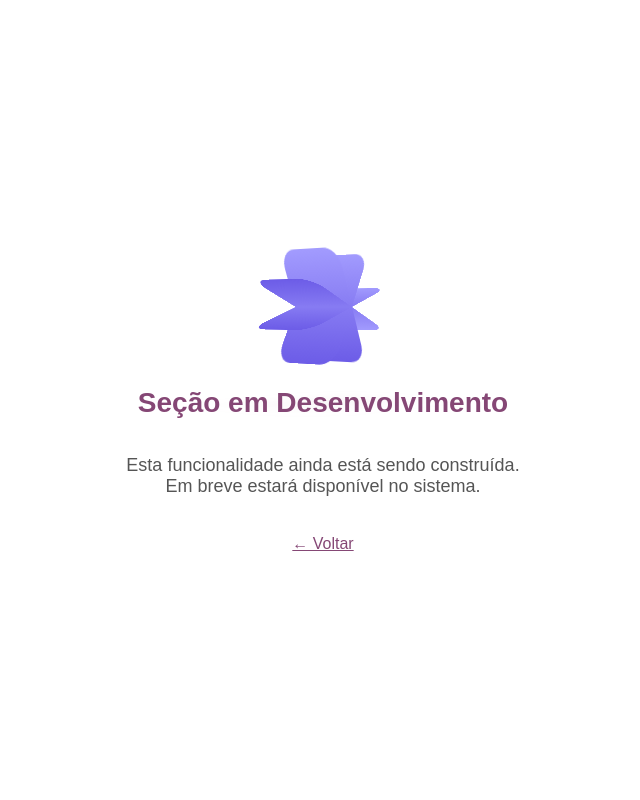
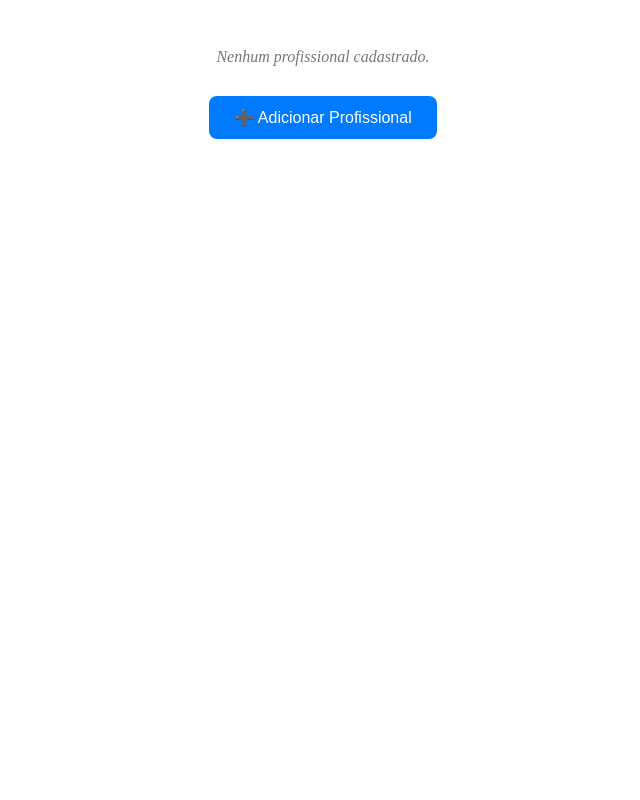
Before and after one commit to Ricardo-FPSilva/ProjetoCabeloCom, a PHP site: page /container/profissionais in a window 1280 px wide. Shown: the whole page, without its empty margins (317-957 px from the left). Run offline with PHP 8.4, Linux system fonts and the light colour scheme.

Commit message:
Inclusão da tela profissionais

```diff
--- a/container/profissionais/index.php
+++ b/container/profissionais/index.php
@@ -1,105 +1,27 @@
 <!DOCTYPE html>
-<html lang="pt-br">
+<html lang="pt-BR">
+
 <head>
-    <meta charset="UTF-8">
-    <meta name="viewport" content="width=device-width, initial-scale=1.0">
-    <title>Seção em Desenvolvimento</title>
-    <style>
-        body {
-            min-height: 100vh;
-            background: #ffffff;
-            margin: 0;
-            display: flex;
-            flex-direction: column;
-            justify-content: center;
-            align-items: center;
-            font-family: Arial, sans-serif;
-            color: #333;
-            text-align: center;
-        }
+    <meta charset="UTF-8" />
+    <meta name="viewport" content="width=device-width, initial-scale=1.0" />
+    <title>Informações dos Profissionais</title>
+    <link rel="stylesheet" href="style.css" />
+    <script src="script.js" defer></script>
+</head>
 
-        h1 {
-            margin-top: 20px;
-            font-size: 28px;
-            color: #854775;
-        }
+<body>
 
-        p {
-            font-size: 18px;
-            color: #555;
-            max-width: 80%;
-        }
-
-        .box {
-            position: relative;
-            transform-style: preserve-3d;
-            width: 80px;
-            height: 120px;
-            transform: perspective(1000px) rotateY(-45deg);
-        }
-
-        .box::before {
-            content: "";
-            position: absolute;
-            left: 0;
-            bottom: -110px;
-            width: 90px;
-            height: 150px;
-            background: #85477522;
-            transform: rotateX(90deg);
-            filter: blur(30px);
-            opacity: 0.3;
-        }
-
-        .box div {
-            position: absolute;
-            inset: 0;
-            transform-style: preserve-3d;
-            animation: animate 5s linear infinite;
-        }
-
-        .box div span {
-    position: absolute;
-    inset: 0;
-    background: linear-gradient(0deg, #a29bfe, #6C5CE7); /* novo degradê roxo */
-    border-radius: 20px;
-    transform: rotateX(calc(var(--i) * 45deg));
-    transform-style: preserve-3d;
-}
-
-
-        @keyframes animate {
-            0% {
-                transform: perspective(1000px) rotateX(0deg);
-            }
-            100% {
-                transform: perspective(1000px) rotateX(359deg);
-            }
-        }
-
-        a {
-            margin-top: 20px;
-            color: #854775;
-            text-decoration: underline;
-        }
-
-        a:hover {
-            color: #a15a9b;
-        }
-    </style>
-</head>
-<body>
-    <div class="box">
-        <div>
-            <span style="--i:1;"></span>
-            <span style="--i:2;"></span>
-            <span style="--i:3;"></span>
-            <span style="--i:4;"></span>
-        </div>
+    <div class="lista-profissionais" id="lista-profissionais">
     </div>
 
-    <h1>Seção em Desenvolvimento</h1>
-    <p>Esta funcionalidade ainda está sendo construída.<br>Em breve estará disponível no sistema.</p>
-    <a href="javascript:history.back()">← Voltar</a>
+    <div class="mensagem-vazia" id="mensagem-vazia" style="display: none;">
+        Nenhum profissional cadastrado.
+    </div>
+
+    <div class="novo-profissional">
+        <button onclick="adicionarProfissional()">➕ Adicionar Profissional</button>
+    </div>
+
 </body>
+
 </html>
--- /dev/null
+++ b/container/profissionais/script.js
@@ -0,0 +1,90 @@
+  let profissionais = []; // Início sem profissionais
+
+        function registrarVale(input, index) {
+            const valor = parseFloat(input.value);
+            if (!isNaN(valor)) {
+                profissionais[index].vales += valor;
+                renderizar();
+            }
+        }
+
+        function registrarValor(input, index) {
+            const valor = parseFloat(input.value);
+            if (!isNaN(valor)) {
+                profissionais[index].valor += valor;
+                renderizar();
+            }
+        }
+
+        function editarProfissional(index) {
+            const novoNome = prompt("Novo nome:", profissionais[index].nome);
+            const novoServico = prompt("Novo serviço:", profissionais[index].servico);
+            const novoStatus = prompt("Novo status (Livre, Disponível, Indisponível):", profissionais[index].status);
+            if (novoNome && novoServico && novoStatus) {
+                profissionais[index].nome = novoNome;
+                profissionais[index].servico = novoServico;
+                profissionais[index].status = novoStatus;
+                renderizar();
+            }
+        }
+
+        function adicionarProfissional() {
+            const nome = prompt("Nome do profissional:");
+            const servico = prompt("Serviço oferecido:");
+            if (nome && servico) {
+                profissionais.push({
+                    nome,
+                    servico,
+                    status: "Livre",
+                    valor: 0,
+                    vales: 0
+                });
+                renderizar();
+            }
+        }
+
+        function renderizar() {
+            const lista = document.getElementById("lista-profissionais");
+            const msg = document.getElementById("mensagem-vazia");
+
+            lista.innerHTML = "";
+
+            if (profissionais.length === 0) {
+                msg.style.display = "block";
+            } else {
+                msg.style.display = "none";
+                profissionais.forEach((prof, i) => {
+                    const card = document.createElement("div");
+                    card.className = "card";
+                    card.innerHTML = `
+                        <h2>👤 ${prof.nome}</h2>
+                        <div class="info">🛠️ Serviços: ${prof.servico}</div>
+                        <div class="detalhes">
+                        <div class="info">📊 Status: <span class="status ${prof.status.toLowerCase()}">${prof.status}</span></div>
+                        <div class="info">💰 Valor no dia: R$ <span class="valor-dia">${prof.valor}</span></div>
+                        <div class="info">💳 Vales solicitados: R$ <span class="vales-dia">${prof.vales}</span></div>
+                        <div class="info">
+                            💵 Registrar Vale: <input type="number" onchange="registrarVale(this, ${i})" placeholder="R$" />
+                        </div>
+                        <div class="info">
+                            🧮 Registrar Valor a Receber: <input type="number" onchange="registrarValor(this, ${i})" placeholder="R$" />
+                        </div>
+                        <div class="botoes">
+                            <button class="editar" onclick="event.stopPropagation(); editarProfissional(${i})">✏️ Editar Dados</button>
+                        </div>
+                        </div>
+                    `;
+                    card.addEventListener("click", () => {
+                        document.querySelectorAll(".card").forEach((c) => c.classList.remove("aberto"));
+                        card.classList.add("aberto");
+                        setTimeout(() => {
+                            card.scrollIntoView({ behavior: "smooth", block: "center" });
+                        }, 200);
+                    });
+                    lista.appendChild(card);
+                });
+            }
+        }
+
+        // Chamada inicial
+        renderizar();
--- a/container/profissionais/style.css
+++ b/container/profissionais/style.css
@@ -0,0 +1,106 @@
+.lista-profissionais {
+  max-width: 800px;
+  margin: 0 auto;
+  display: flex;
+  flex-direction: column;
+  gap: 20px;
+}
+
+.card {
+  background-color: white;
+  border-radius: 10px;
+  padding: 20px;
+  box-shadow: 0 2px 10px rgba(0, 0, 0, 0.1);
+  position: relative;
+  cursor: pointer;
+}
+
+.card h2 {
+  margin-top: 0;
+  font-size: 1.2em;
+}
+
+.card .detalhes {
+  max-height: 0;
+  overflow: hidden;
+  opacity: 0;
+  transition: max-height 0.4s ease, opacity 0.3s ease;
+}
+
+.card.aberto .detalhes {
+  max-height: 500px;
+  opacity: 1;
+}
+
+.info {
+  margin-bottom: 8px;
+}
+
+.status {
+  font-weight: bold;
+  color: green;
+}
+
+.status.disponivel {
+  color: orange;
+}
+
+.status.indisponivel {
+  color: red;
+}
+
+.botoes {
+  margin-top: 10px;
+}
+
+.botoes button {
+  margin-right: 10px;
+  padding: 6px 10px;
+  border: none;
+  border-radius: 5px;
+  cursor: pointer;
+}
+
+.editar {
+  background-color: #ffc107;
+  color: black;
+}
+
+.registrar {
+  background-color: #28a745;
+  color: white;
+}
+
+.novo-profissional {
+  text-align: center;
+  margin-top: 30px;
+}
+
+.novo-profissional button {
+  padding: 12px 25px;
+  font-size: 16px;
+  background-color: #007bff;
+  color: white;
+  border: none;
+  border-radius: 8px;
+  cursor: pointer;
+}
+
+.novo-profissional button:hover {
+  background-color: #0056b3;
+}
+
+input[type="number"] {
+  padding: 4px;
+  width: 100px;
+  margin-left: 5px;
+  border-radius: 4px;
+  border: 1px solid #ccc;
+}
+
+.mensagem-vazia {
+  text-align: center;
+  color: #777;
+  font-style: italic;
+  margin-top: 40px;
+}
```
Also changed, not shown: style.css (+0 -67 lines).
